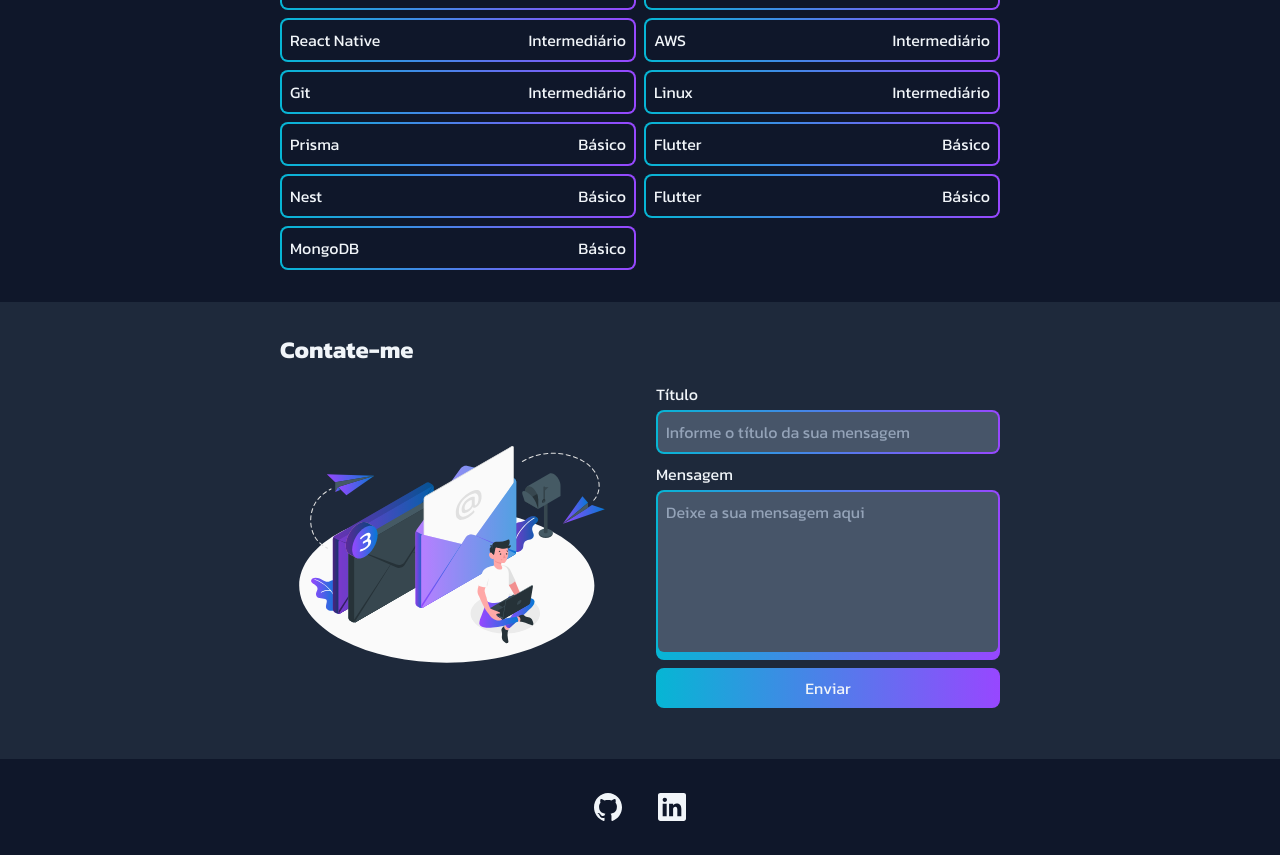
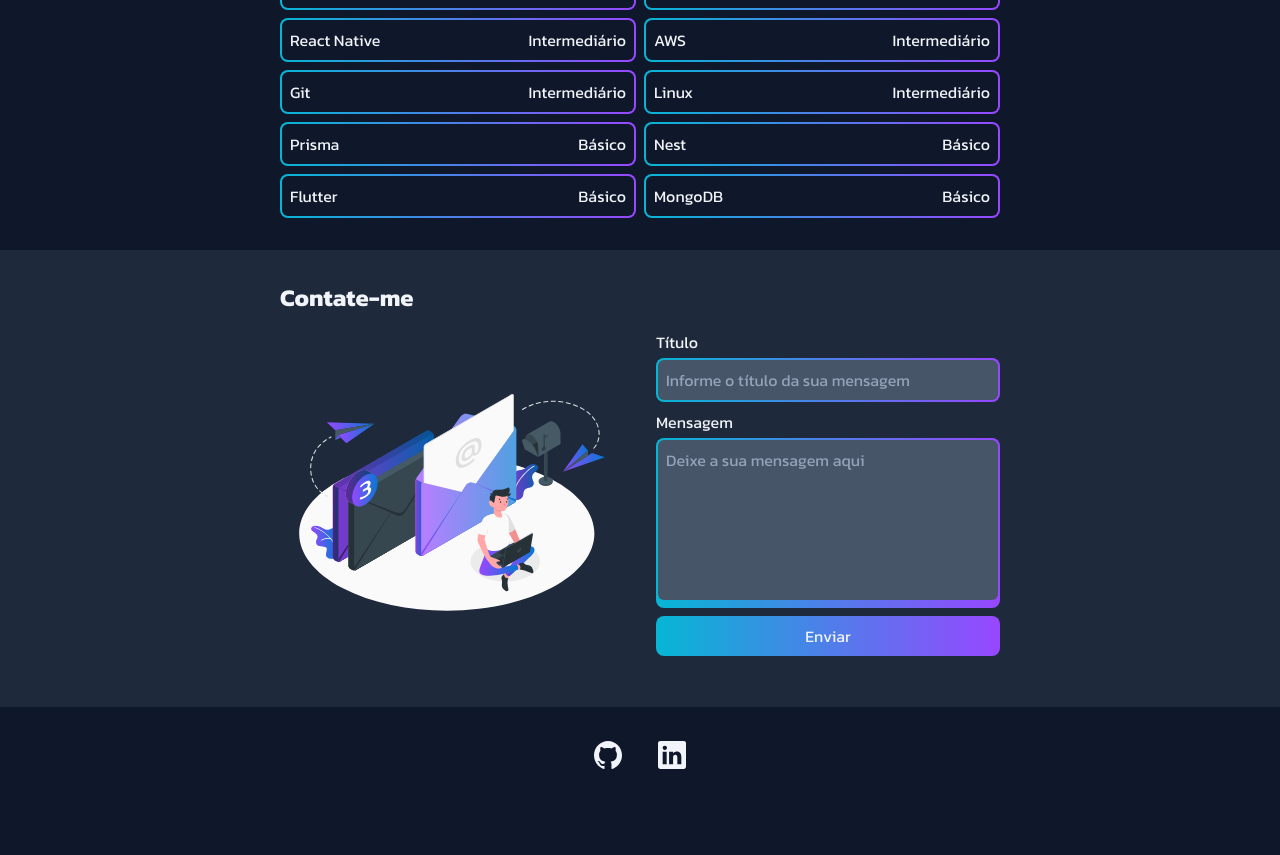
Before and after one commit to matheuspbmarques/portfolio, a Next.js app: page / in a window 1280 px wide. Shown: the part 1159-2014 px from the top of the page. After the commit the page ends 1962 px from the top, so only its background shows below. Built offline with nearby package versions, Linux system fonts and the light colour scheme.

Commit message:
duplicate technology removed

```diff
--- a/configs/technologiesList.ts
+++ b/configs/technologiesList.ts
@@ -75,10 +75,6 @@ const technologiesList:Array<TechnologiesListProps> = [
         level: 'basic'
     },
     {
-        name: 'Flutter',
-        level: 'basic'
-    },
-    {
         name: 'Nest',
         level: 'basic'
     },
```
